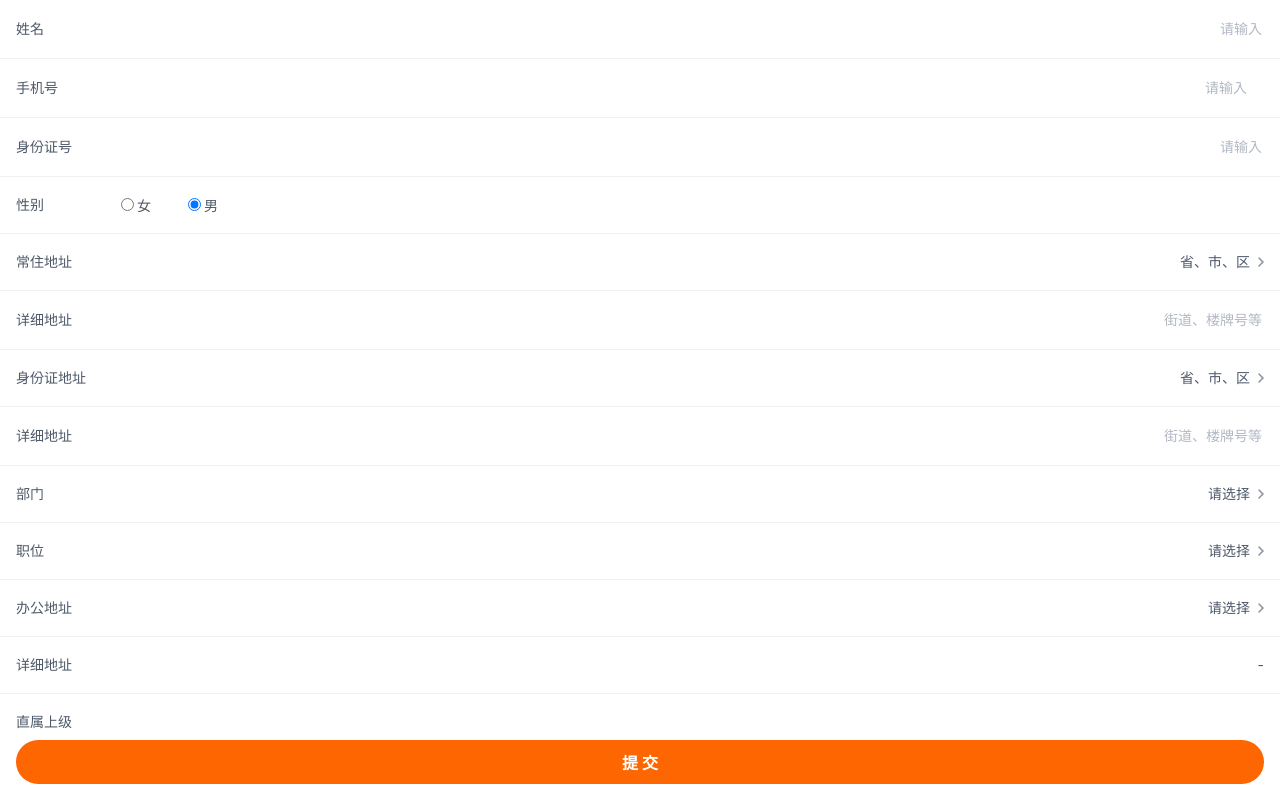
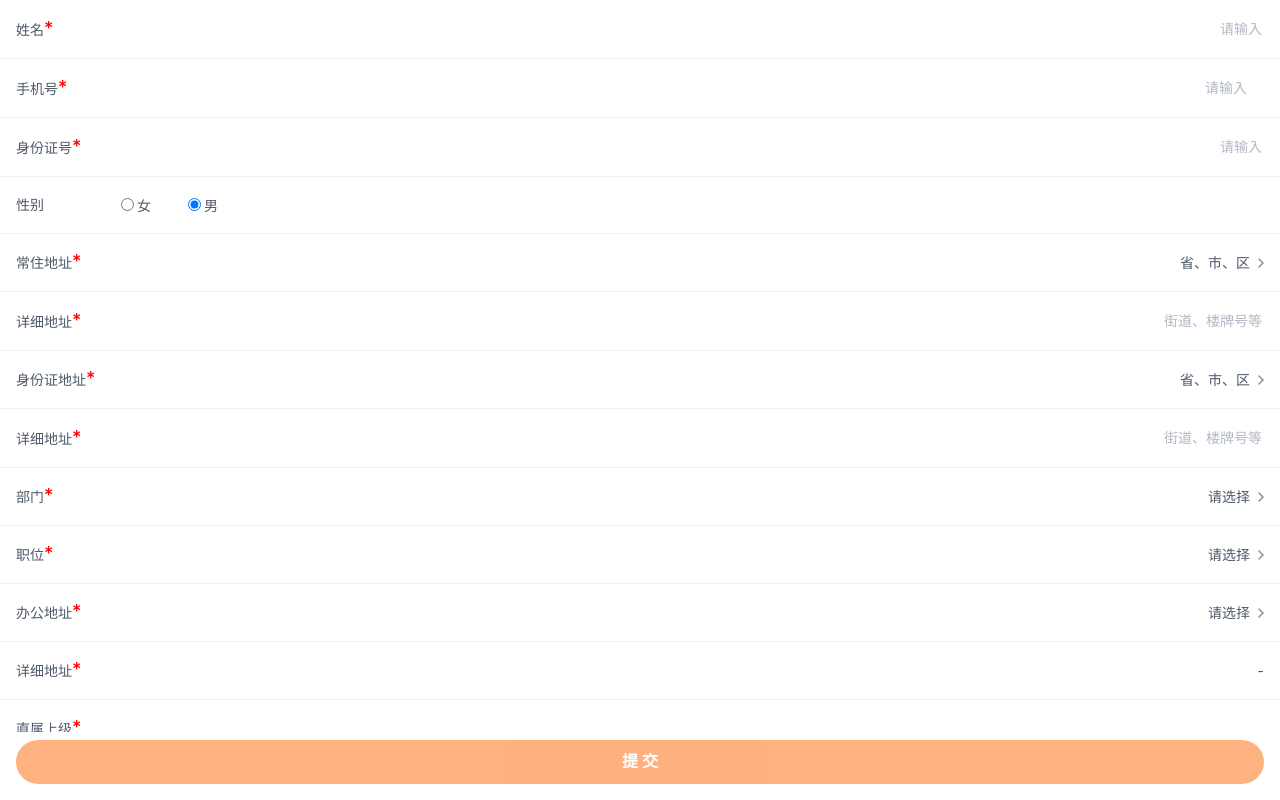
Before and after one commit to mengzk/vue-web, a Vue app: page / in a window 1280 px wide. Built offline with nearby package versions, Linux system fonts and the light colour scheme; no server answers.

Commit message:
修改代码

```diff
--- a/src/pages/RegisterView.vue
+++ b/src/pages/RegisterView.vue
@@ -1,7 +1,7 @@
 <script setup>
 import { ref, onMounted } from "vue";
-import { useRouter } from 'vue-router'
-import { Cascader, Popup, showLoadingToast, showToast } from "vant";
+import { useRouter } from "vue-router";
+import { Cascader, Button, Popup, showLoadingToast, showToast } from "vant";
 
 import ChooseGroup from "@/components/ChooseGroup.vue";
 import { openChooseFile } from "../modules/system/index";
@@ -85,6 +85,9 @@ onMounted(() => {
     pageParams.id = codes[0];
     pageParams.code = codes[1];
   }
+  if (params.phone) {
+    userPhone.value = params.phone;
+  }
 
   const group = document.getElementById("radio-group");
   group.addEventListener("change", (e) => {
@@ -99,6 +102,20 @@ onMounted(() => {
   getOfficeList();
   areaConfig();
 });
+
+function onChangePhone(e) {
+  const text = e.target.value;
+  if (text.length > 11) {
+    userPhone.value = text.slice(0, 11);
+  }
+}
+
+function onChangeIdNo(e) {
+  const text = e.target.value;
+  if (text.length > 18) {
+    userIdCode.value = text.slice(0, 11);
+  }
+}
 
 function onChooseImg(tag) {
   // console.log('onChooseImg', tag)
@@ -180,6 +197,22 @@ function onChangeGroup(res) {
   showGroup.value = false;
 }
 
+function canCommit() {
+  return (
+    !userName.value
+    || !userPhone.value
+    || !userIdCode.value
+    || !userAds.value
+    || !userAdsInfo.value
+    || !cardAds.value
+    || !cardAdsInfo.value
+    || !groupDao.value.id
+    || !roleDao.value.enumCode
+    || !officeDao.value.officeLocationId
+    || imgs.filter((item) => item == null).length > 1
+  );
+}
+
 async function onSubmit() {
   showLoadingToast().close();
   if (userName.value == "") {
@@ -187,6 +220,9 @@ async function onSubmit() {
     return;
   } else if (userPhone.value == "") {
     showToast("请输入手机号");
+    return;
+  } else if (userIdCode.value == "") {
+    showToast("请输入身份证号");
     return;
   } else if (userAds.value == "") {
     showToast("请选择常住地址");
@@ -200,13 +236,13 @@ async function onSubmit() {
   } else if (cardAdsInfo.value == "") {
     showToast("请输入详细地址");
     return;
-  } else if (groupDao.value.officeLocationId == '') {
+  } else if (!groupDao.value.id) {
     showToast("请选择组织");
     return;
-  } else if (roleDao.value.enumCode == '') {
+  } else if (!roleDao.value.enumCode) {
     showToast("请选择职位");
     return;
-  } else if (officeDao.value.officeLocationId == '') {
+  } else if (!officeDao.value.officeLocationId) {
     showToast("请选择办公地址");
     return;
   } else if (imgs.filter((item) => item == null).length > 1) {
@@ -303,19 +339,19 @@ async function getGroupList() {
 async function getRoleList() {
   const res = await queryRole();
   if (res.code == "1") {
-    roleList = (res.data||[]).filter(e => _filter(e.enumCode));
+    roleList = (res.data || []).filter((e) => _filter(e.enumCode));
   }
 }
 
 function _filter(code) {
-    switch (code) {
-      case 'PARTNER':
-      case 'SERVICE_CENTER':
-        return false;
-      default:
-        return true;
-    }
+  switch (code) {
+    case "PARTNER":
+    case "SERVICE_CENTER":
+      return false;
+    default:
+      return true;
   }
+}
 
 async function getLeaderInfo() {
   const res = await queryStaff(pageParams.id);
@@ -344,7 +380,10 @@ async function areaConfig() {
     <!-- <span class="re-title">PKL入职申请</span> -->
     <div class="re-box">
       <div class="re-input-item">
-        <span class="re-input-item-label">姓名</span>
+        <span class="re-input-item-label"
+          >姓名<span class="re-input-item-star">*</span></span
+        >
+
         <input
           class="re-input-item-input"
           v-model="userName"
@@ -353,17 +392,22 @@ async function areaConfig() {
         />
       </div>
       <div class="re-input-item">
-        <span class="re-input-item-label">手机号</span>
+        <span class="re-input-item-label"
+          >手机号<span class="re-input-item-star">*</span></span
+        >
         <input
           class="re-input-item-input"
           v-model="userPhone"
           type="number"
           maxlength="11"
           placeholder="请输入"
+          @input="onChangePhone"
         />
       </div>
       <div class="re-input-item">
-        <span class="re-input-item-label">身份证号</span>
+        <span class="re-input-item-label"
+          >身份证号<span class="re-input-item-star">*</span></span
+        >
         <input
           class="re-input-item-input"
           v-model="userIdCode"
@@ -383,12 +427,16 @@ async function areaConfig() {
         </div>
       </div>
       <div class="re-input-item" @click="onUserAddress">
-        <span class="re-input-item-label">常住地址</span>
+        <span class="re-input-item-label"
+          >常住地址<span class="re-input-item-star">*</span></span
+        >
         <span class="re-input-item-input">{{ userAds || "省、市、区" }}</span>
         <img class="re-item-icon" :src="right" />
       </div>
       <div class="re-input-item">
-        <span class="re-input-item-label">详细地址</span>
+        <span class="re-input-item-label"
+          >详细地址<span class="re-input-item-star">*</span></span
+        >
         <input
           class="re-input-item-input"
           type="text"
@@ -397,12 +445,16 @@ async function areaConfig() {
         />
       </div>
       <div class="re-input-item" @click="onCardAddress">
-        <span class="re-input-item-label">身份证地址</span>
+        <span class="re-input-item-label"
+          >身份证地址<span class="re-input-item-star">*</span></span
+        >
         <span class="re-input-item-input">{{ cardAds || "省、市、区" }}</span>
         <img class="re-item-icon" :src="right" />
       </div>
       <div class="re-input-item">
-        <span class="re-input-item-label">详细地址</span>
+        <span class="re-input-item-label"
+          >详细地址<span class="re-input-item-star">*</span></span
+        >
         <input
           class="re-input-item-input"
           type="text"
@@ -412,13 +464,17 @@ async function areaConfig() {
       </div>
 
       <div class="re-input-item" @click="onChooseGroup">
-        <span class="re-input-item-label">部门</span>
+        <span class="re-input-item-label"
+          >部门<span class="re-input-item-star">*</span></span
+        >
         <span class="re-input-item-input">{{ groupDao.name || "请选择" }}</span>
         <img class="re-item-icon" :src="right" />
       </div>
 
       <div class="re-input-item" @click="onChooseRole">
-        <span class="re-input-item-label">职位</span>
+        <span class="re-input-item-label"
+          >职位<span class="re-input-item-star">*</span></span
+        >
         <span class="re-input-item-input">{{
           roleDao.enumName || "请选择"
         }}</span>
@@ -426,28 +482,36 @@ async function areaConfig() {
       </div>
 
       <div class="re-input-item" @click="onChooseOffice">
-        <span class="re-input-item-label">办公地址</span>
+        <span class="re-input-item-label"
+          >办公地址<span class="re-input-item-star">*</span></span
+        >
         <span class="re-input-item-input">{{
           officeDao.officeLocationName || "请选择"
         }}</span>
         <img class="re-item-icon" :src="right" />
       </div>
       <div class="re-input-item">
-        <span class="re-input-item-label">详细地址</span>
+        <span class="re-input-item-label"
+          >详细地址<span class="re-input-item-star">*</span></span
+        >
         <span class="re-input-item-input">{{
           officeDao.detailedAddress || "-"
         }}</span>
       </div>
 
       <div class="re-input-item">
-        <span class="re-input-item-label">直属上级</span>
+        <span class="re-input-item-label"
+          >直属上级<span class="re-input-item-star">*</span></span
+        >
         <span class="re-input-item-input">{{ leaderDao.userName }}</span>
         <!-- <img class="re-item-icon" :src="right" /> -->
       </div>
 
       <div class="div-line"></div>
       <div class="re-attch-item">
-        <span class="re-attch-label">附件资料</span>
+        <span class="re-attch-label"
+          >附件资料<span class="re-input-item-star">*</span></span
+        >
         <span class="re-attch-hint">(请上传不超过50M的JPG、PNG图片)</span>
       </div>
       <div class="re-attch-box">
@@ -467,7 +531,9 @@ async function areaConfig() {
     </div>
 
     <div class="re-btn-box">
-      <button :disabled="loading" @click="onSubmit">提 交</button>
+      <Button :disabled="loading || canCommit()" @click="onSubmit">
+        提 交
+      </Button>
     </div>
 
     <Popup v-model:show="showCityPopup" round position="bottom">
@@ -538,6 +604,12 @@ async function areaConfig() {
   color: #4e5969;
   font-size: 14px;
   line-height: 20px;
+}
+.re-input-item-star {
+  color: red;
+  font-size: 18px;
+  line-height: 20px;
+  font-weight: 500;
 }
 .re-input-item-input {
   flex: 1;
```
